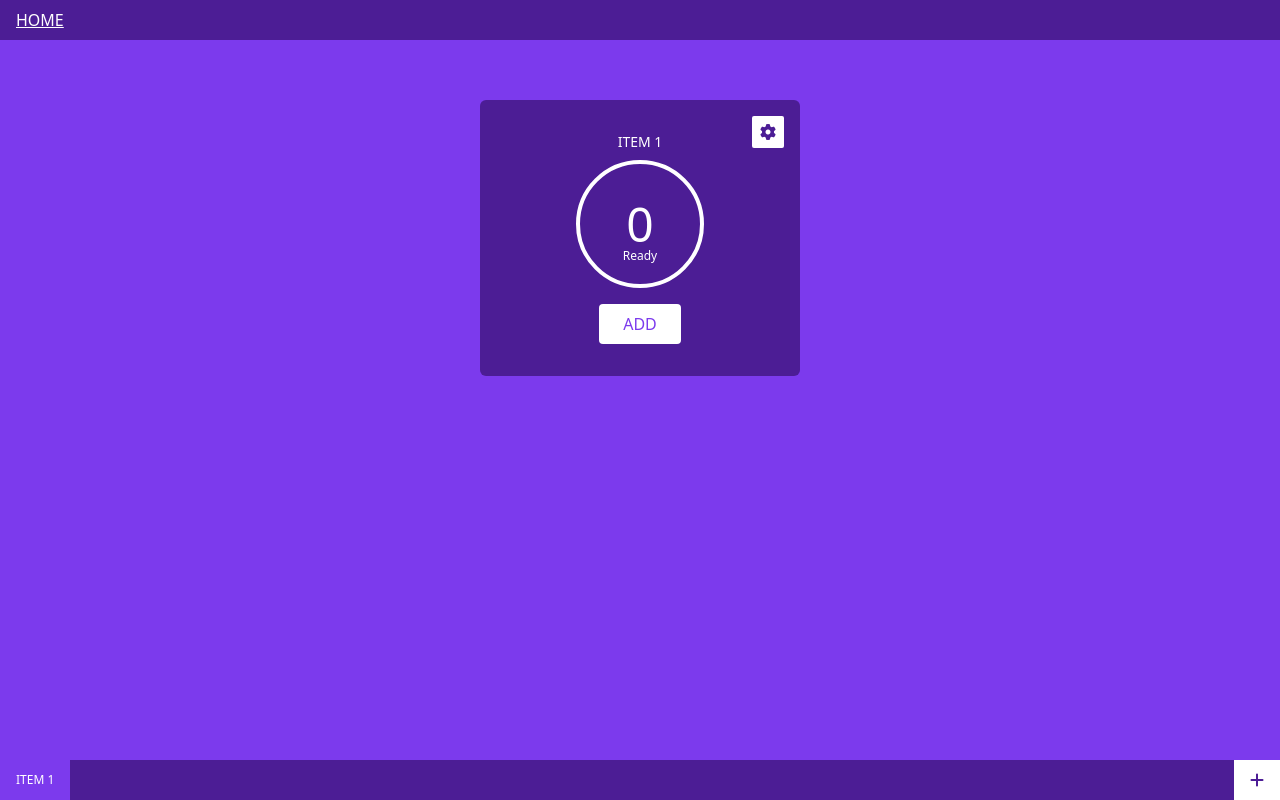
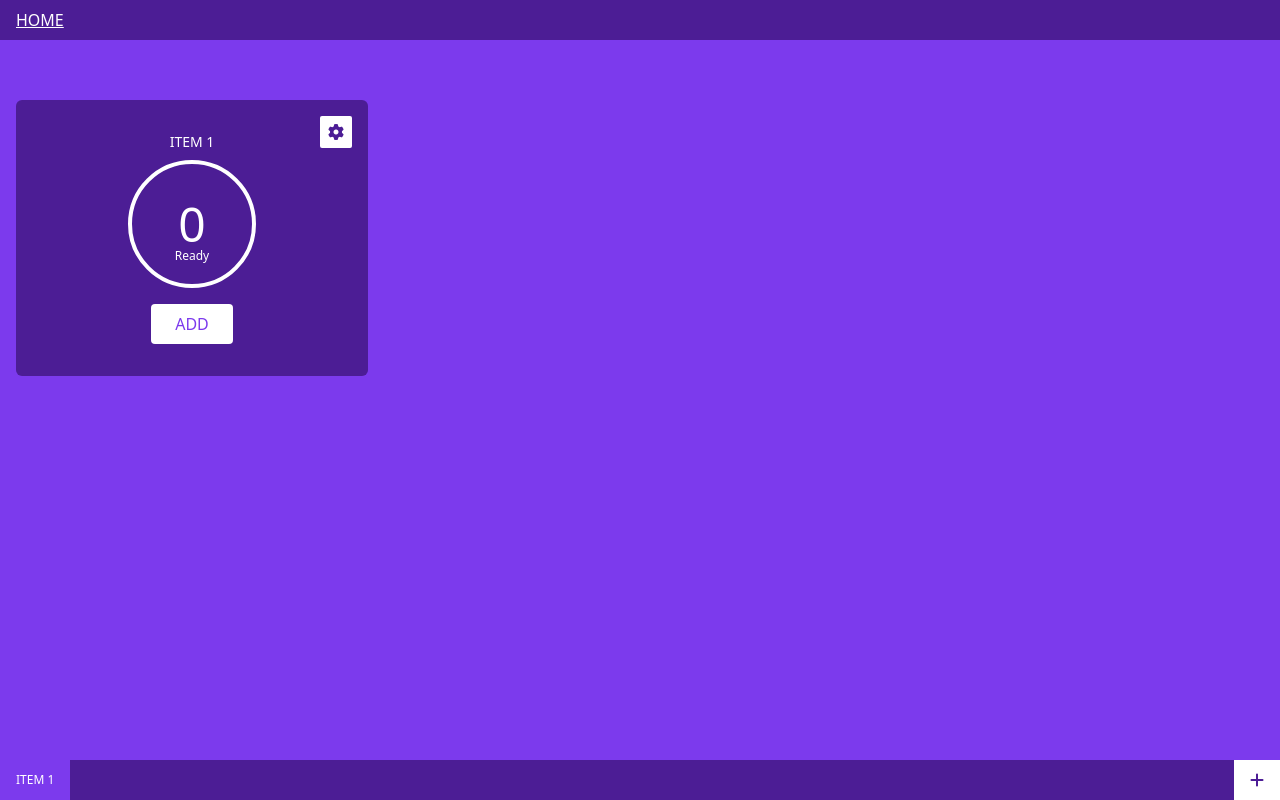
Before and after one commit to holgadosebastian/ciggie-tracker, a React (Create React App) app: page /#/ in a window 1280 px wide. Built offline with nearby package versions, Linux system fonts and the light colour scheme.

Commit message:
Add Container to Home page

```diff
--- a/src/pages/Home/Counter.js
+++ b/src/pages/Home/Counter.js
@@ -17,7 +17,7 @@
     <>
       <div className='flex align-center h-3/6 w-full justify-center items-center'>
         <Surface
-          className='flex flex-col justify-center items-center w-80 max-w-full relative'
+          className='flex flex-col justify-center items-center w-full relative'
           rounded='md'
           padding='lg'
         >
--- a/src/pages/Home/OccurrencesList.js
+++ b/src/pages/Home/OccurrencesList.js
@@ -9,7 +9,7 @@
   const [activeOccurrenceId, setActiveOccurrenceId] = useState(null);
 
   return (
-    <div className='h-3/6 overflow-y-auto p-4'>
+    <div className='h-3/6 overflow-y-auto mt-4'>
       <ul className='flex flex-col gap-2'>
         {occurrences.map(({ id, date }) => (
           <OccurrenceItem
--- a/src/pages/Home/index.js
+++ b/src/pages/Home/index.js
@@ -2,8 +2,8 @@
 
 import { Counter } from './Counter';
 import { OccurrencesList } from './OccurrencesList';
-import { Icon, Surface, Button, FormField } from '../../components';
-import { getDailyPuchits, getTimeString } from '../../lib/utils';
+import { Icon, Surface, Button, FormField, Container } from '../../components';
+import { getDailyPuchits } from '../../lib/utils';
 import { COLORS } from '../../lib/const';
 import MainContext from '../../context/MainContext';
 
@@ -18,8 +18,10 @@
 
   return (
     <div className='h-[calc(100vh-6.5rem)]'>
-      <Counter todayDate={todayDate} todayOccurrences={todayOccurrences} />
-      <OccurrencesList occurrences={todayOccurrences} />
+      <Container className='h-full'>
+        <Counter todayDate={todayDate} todayOccurrences={todayOccurrences} />
+        <OccurrencesList occurrences={todayOccurrences} />
+      </Container>
       <Tabs />
     </div>
   );
```
